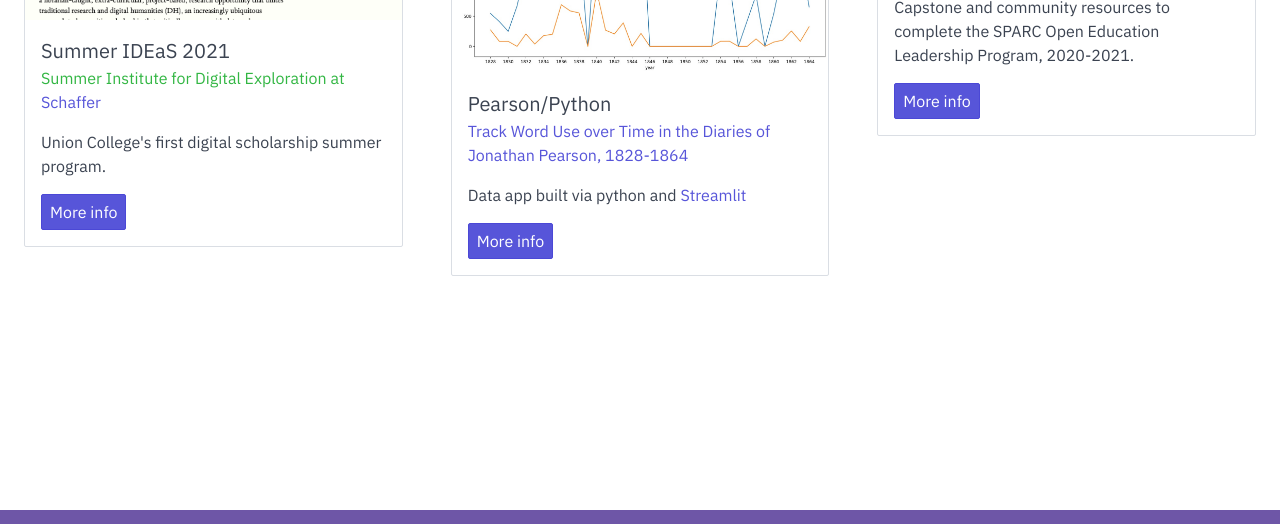
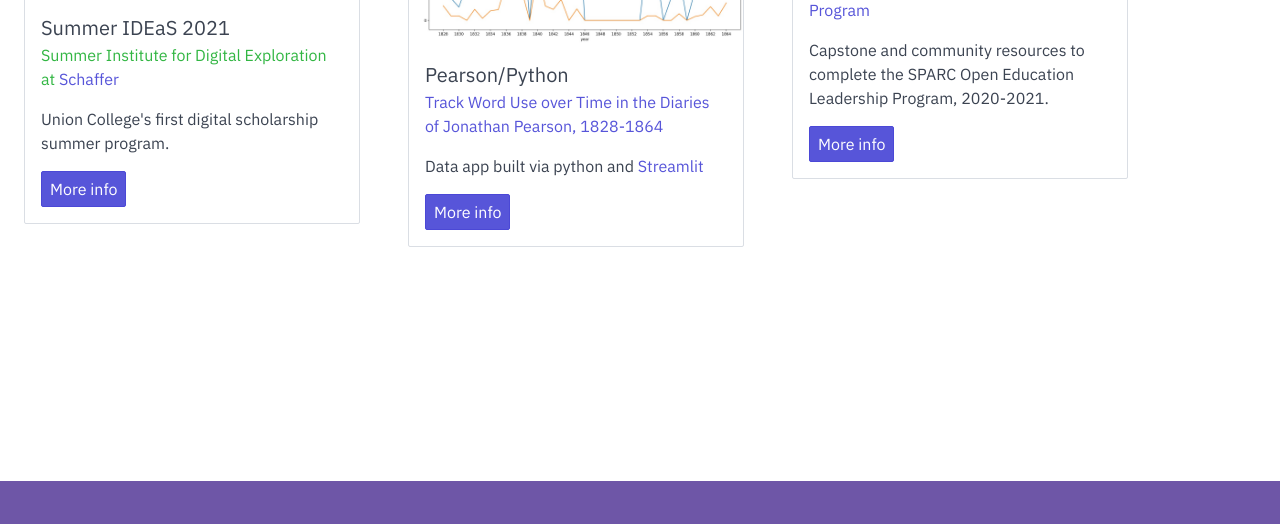
Before and after one commit to amaze2/amaze2.github.io, a plain HTML site: page portfolio.html in a window 1280 px wide. Shown: the part 486-1010 px from the top of the page. Drawn offline with nearby package versions, Linux system fonts and the light colour scheme; some icons are missing.

Commit message:
sticky footer

```diff
--- a/portfolio.css
+++ b/portfolio.css
@@ -20,6 +20,16 @@
 
 .btn {
     font-size: 100%;
+}
+.site {
+  display: flex;
+  min-height: 100vh;
+  flex-direction: column;
+}
+
+.site-content {
+  max-width: 90%;
+  flex: 1;
 }
 
 main {
--- a/portfolio.html
+++ b/portfolio.html
@@ -21,7 +21,7 @@
 
       </head>
 
-    <body>
+    <body class="site">
 
       <div id="headerWrapper">
         <header class="navbar">
@@ -36,7 +36,7 @@
           </header>
         </div>
 
-        <main>
+        <main class="site-content">
           <section>
             <h1>Digital Projects</h1>
           </section>
```
Also changed, not shown: _site/portfolio.css, _site/portfolio.html.
